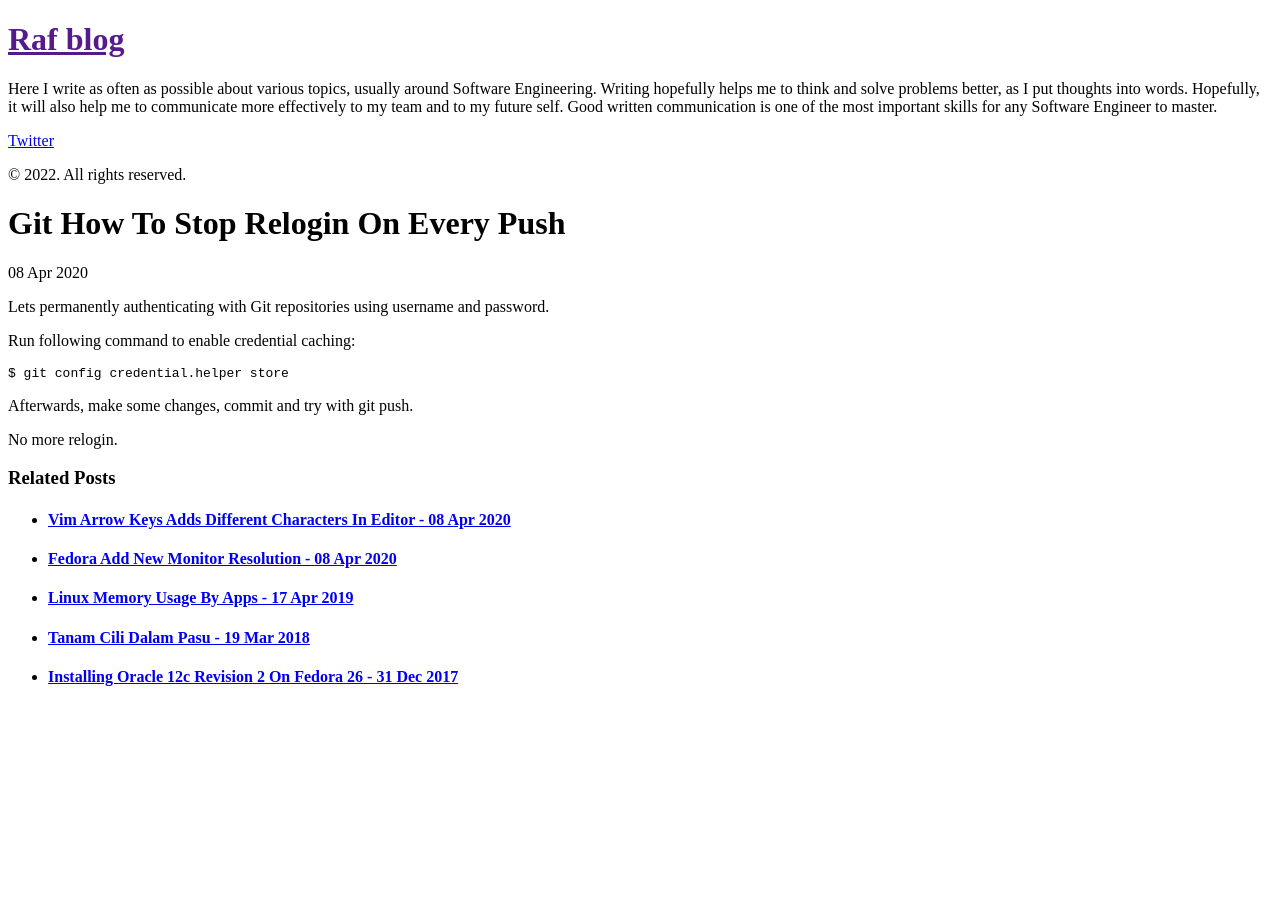
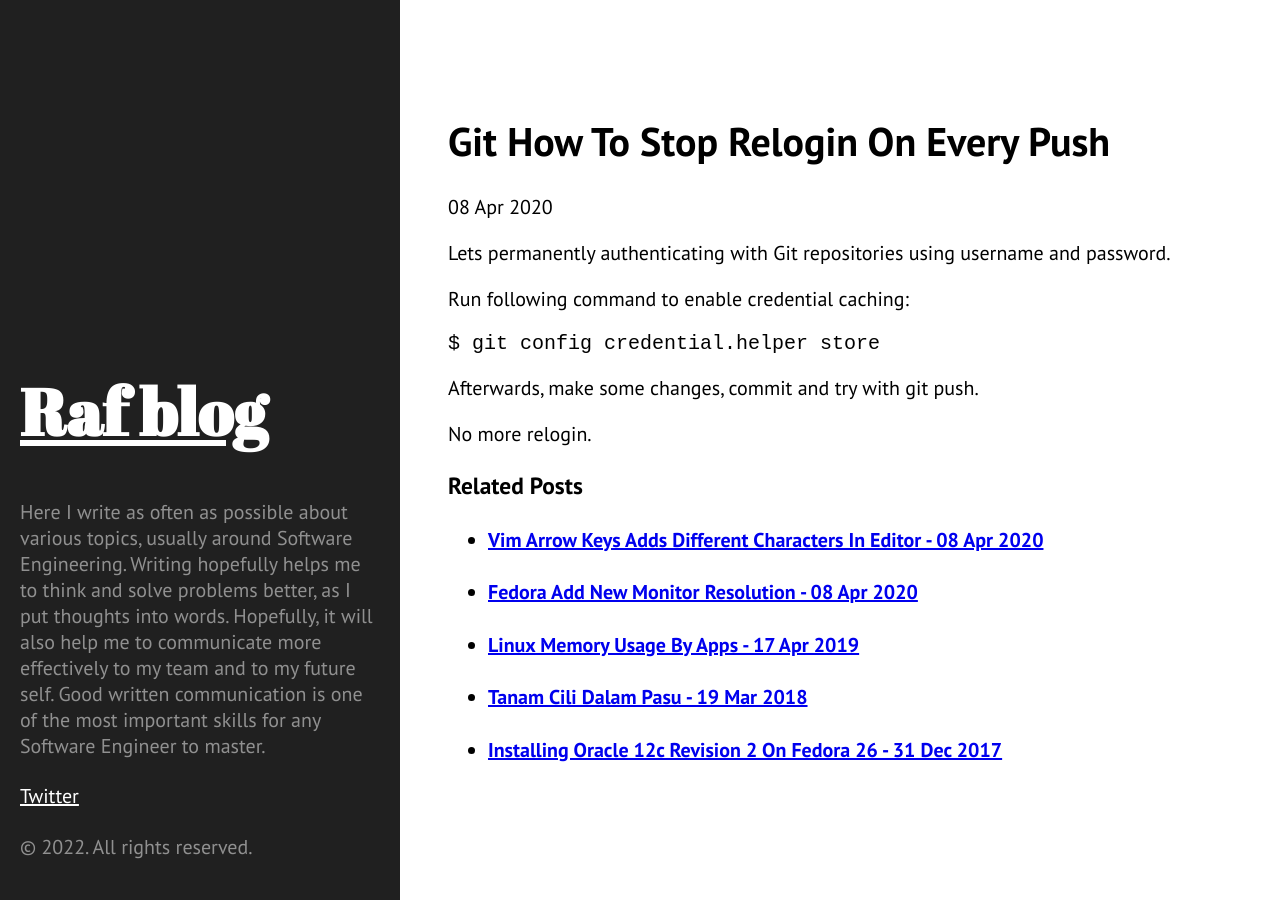
Before and after one commit to mrafsyam/mrafsyam.github.io, a Jekyll site: the page built from _posts/2020-04-08-Git---How-to-stop-relogin-on-every-push.md, in a window 1280 px wide. Built offline with Jekyll 4.4.1, drawn with Linux system fonts in a browser that asks for light colours; our own code applies the rules of GitHub Pages for plain Markdown files; Markdown is read by kramdown in place of the engine named in the settings.

Commit message:
Update default-post.html

```diff
--- a/_layouts/default-post.html
+++ b/_layouts/default-post.html
@@ -14,17 +14,17 @@
   </title>
 
   <!-- CSS -->
-  <link rel="stylesheet" href="../public/css/poole.css">
-  <link rel="stylesheet" href="../public/css/syntax.css">
-  <link rel="stylesheet" href="../public/css/hyde.css">
+  <link rel="stylesheet" href=".https://raw.githubusercontent.com/mrafsyam/mrafsyam.github.io/master/public/css/poole.css">
+  <link rel="stylesheet" href="https://raw.githubusercontent.com/mrafsyam/mrafsyam.github.io/master/public/css/syntax.css">
+  <link rel="stylesheet" href="https://raw.githubusercontent.com/mrafsyam/mrafsyam.github.io/master/public/css/hyde.css">
   <link rel="stylesheet" href="http://fonts.googleapis.com/css?family=PT+Sans:400,400italic,700|Abril+Fatface">
 
   <!-- Icons -->
-  <link rel="apple-touch-icon-precomposed" sizes="144x144" href="../public/apple-touch-icon-144-precomposed.png">
-                                 <link rel="shortcut icon" href="../public/favicon.ico">
+  <link rel="apple-touch-icon-precomposed" sizes="144x144" href="https://github.com/mrafsyam/mrafsyam.github.io/raw/master/public/apple-touch-icon-144-precomposed.png">
+                                 <link rel="shortcut icon" href="https://github.com/mrafsyam/mrafsyam.github.io/raw/master/public/favicon.ico">
 
   <!-- RSS -->
-  <link rel="alternate" type="application/rss+xml" title="RSS" href="../atom.xml">
+  <link rel="alternate" type="application/rss+xml" title="RSS" href="https://raw.githubusercontent.com/mrafsyam/mrafsyam.github.io/master/atom.xml">
 </head>
 
 <body>
```
